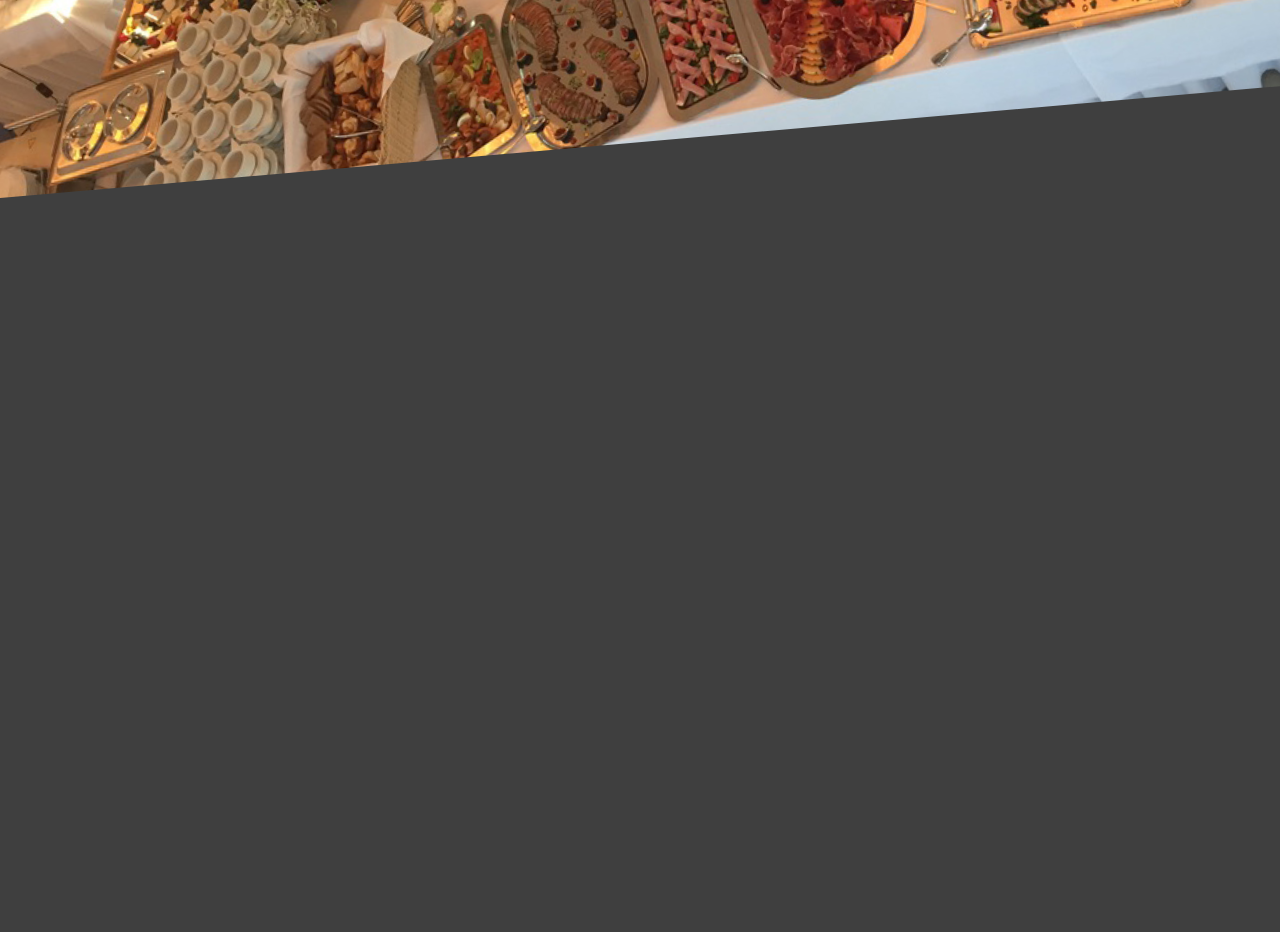
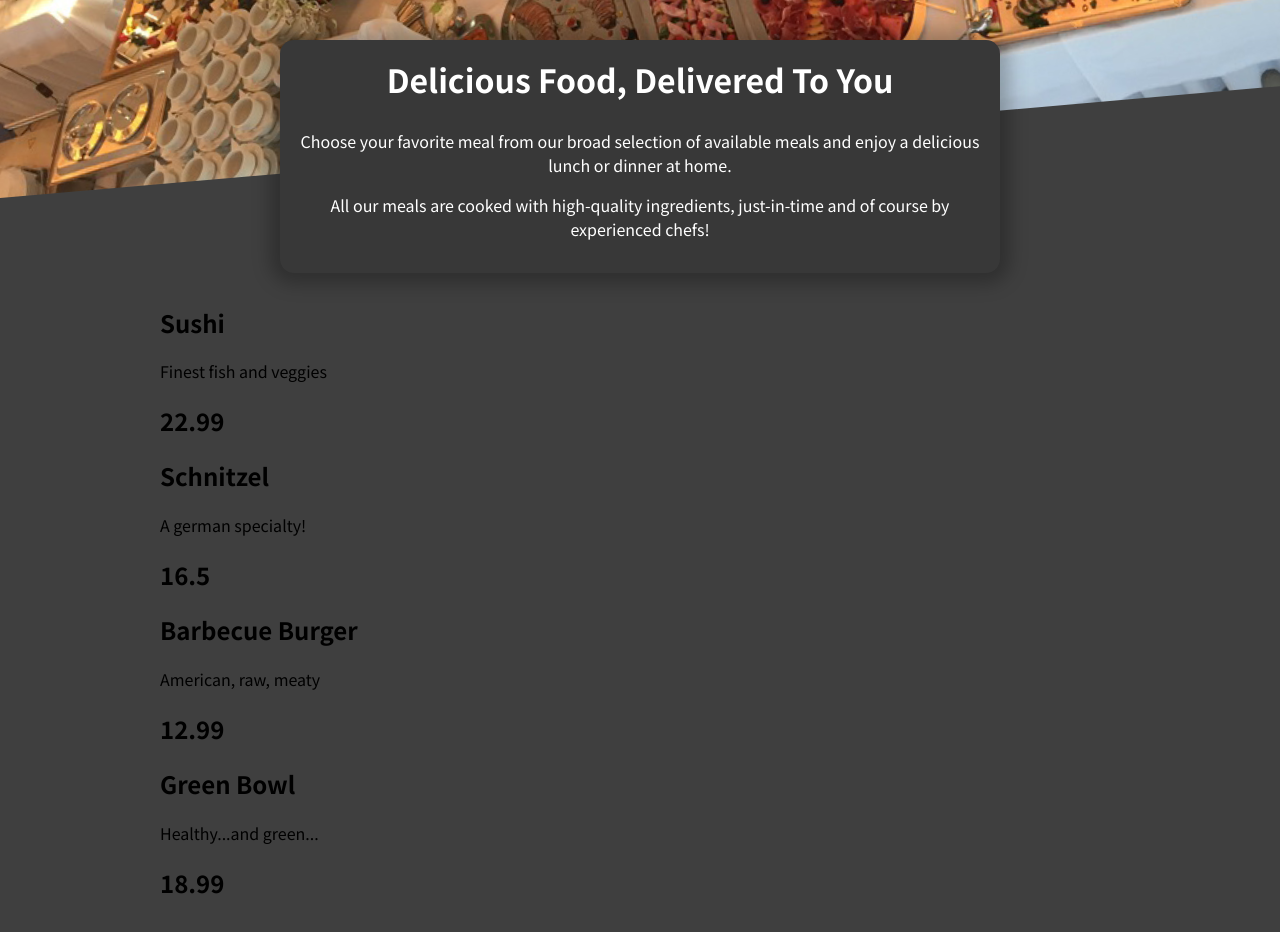
Before and after one commit to marovichn/food-ordering-react-app-project, a React (Create React App) app in the folder FoodOrderingApp/: page / in a window 1280 px wide. Shown: the part 200-1132 px from the top of the page. Before the commit the page ends 800 px from the top, so only its background shows below. Built offline with nearby package versions, Linux system fonts and the light colour scheme.

Commit message:
displaying-dummy-meals-demo

```diff
--- a/FoodOrderingApp/src/App.js
+++ b/FoodOrderingApp/src/App.js
@@ -1,12 +1,15 @@
 import React from "react";
 import Header from "./Layout/Header";
+import Meals from "./Meals/Meals";
 
 function App() {
   return (
     <React.Fragment>
       <Header></Header>
       {/* <Cart></Cart> */}
-      {/* <Meals></Meals> */}
+      <main>
+        <Meals />
+      </main>
     </React.Fragment>
   );
 }
--- /dev/null
+++ b/FoodOrderingApp/src/Meals/AvailableMeals.js
@@ -0,0 +1,47 @@
+import classes from "./AvailableMeals.module.css";
+
+const DUMMY_MEALS = [
+  {
+    id: "m1",
+    name: "Sushi",
+    description: "Finest fish and veggies",
+    price: 22.99,
+  },
+  {
+    id: "m2",
+    name: "Schnitzel",
+    description: "A german specialty!",
+    price: 16.5,
+  },
+  {
+    id: "m3",
+    name: "Barbecue Burger",
+    description: "American, raw, meaty",
+    price: 12.99,
+  },
+  {
+    id: "m4",
+    name: "Green Bowl",
+    description: "Healthy...and green...",
+    price: 18.99,
+  },
+];
+
+const AvailableMeals = () => {
+  return (
+    <section className={classes.meals}>
+      <ul>
+        {DUMMY_MEALS.map((meal) => {
+          return (
+            <li key={meal.id}>
+              <h1>{meal.name}</h1>
+              <p>{meal.description}</p>
+              <h2>{meal.price}</h2>
+            </li>
+          );
+        })}
+      </ul>
+    </section>
+  );
+};
+export default AvailableMeals;
--- /dev/null
+++ b/FoodOrderingApp/src/Meals/AvailableMeals.module.css
@@ -0,0 +1,24 @@
+.meals {
+  max-width: 60rem;
+  width: 90%;
+  margin: 2rem auto;
+  animation: meals-appear 1s ease-out forwards;
+}
+
+.meals ul {
+  list-style: none;
+  margin: 0;
+  padding: 0;
+}
+
+@keyframes meals-appear {
+  from {
+    opacity: 0;
+    transform: translateY(3rem);
+  }
+
+  to {
+    opacity: 1;
+    transform: translateY(0);
+  }
+}
--- /dev/null
+++ b/FoodOrderingApp/src/Meals/Meals.js
@@ -0,0 +1,13 @@
+import React from "react";
+import AvailableMeals from "./AvailableMeals";
+import MealsSummary from "./MealsSummary";
+
+const Meals = (props) => {
+  return (
+    <React.Fragment>
+      <MealsSummary />
+      <AvailableMeals />
+    </React.Fragment>
+  );
+};
+export default Meals;
--- /dev/null
+++ b/FoodOrderingApp/src/Meals/MealsSummary.js
@@ -0,0 +1,18 @@
+import classes from "./MealsSummary.module.css";
+
+const MealsSummary = (props) => {
+  return (
+    <section className={classes.summary}>
+      <h2>Delicious Food, Delivered To You</h2>
+      <p>
+        Choose your favorite meal from our broad selection of available meals
+        and enjoy a delicious lunch or dinner at home.
+      </p>
+      <p>
+        All our meals are cooked with high-quality ingredients, just-in-time and
+        of course by experienced chefs!
+      </p>
+    </section>
+  );
+};
+export default MealsSummary;
--- /dev/null
+++ b/FoodOrderingApp/src/Meals/MealsSummary.module.css
@@ -0,0 +1,18 @@
+.summary {
+  text-align: center;
+  max-width: 45rem;
+  width: 90%;
+  margin: auto;
+  margin-top: -10rem;
+  position: relative;
+  background-color: #383838;
+  color: white;
+  border-radius: 14px;
+  padding: 1rem;
+  box-shadow: 0 1px 18px 10px rgba(0, 0, 0, 0.25);
+}
+
+.summary h2 {
+  font-size: 2rem;
+  margin-top: 0;
+}
```
